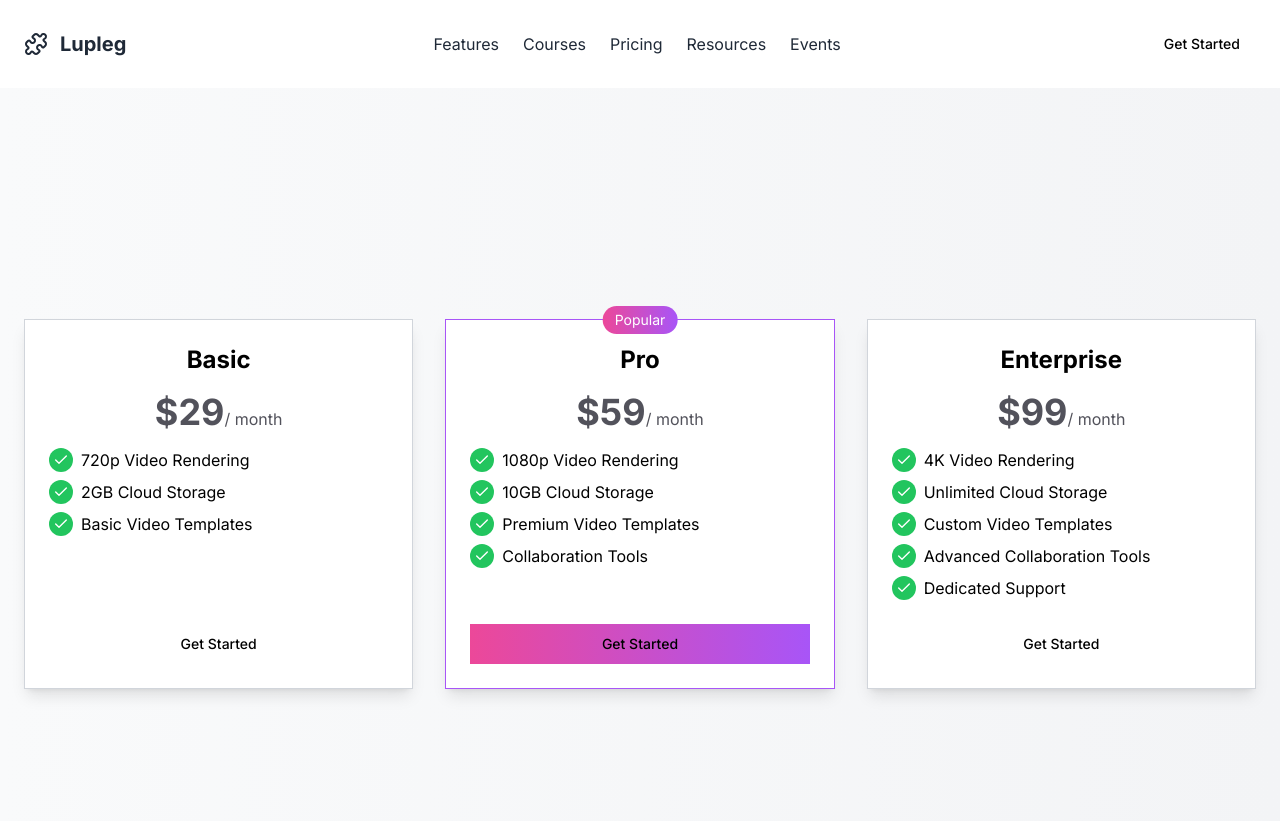
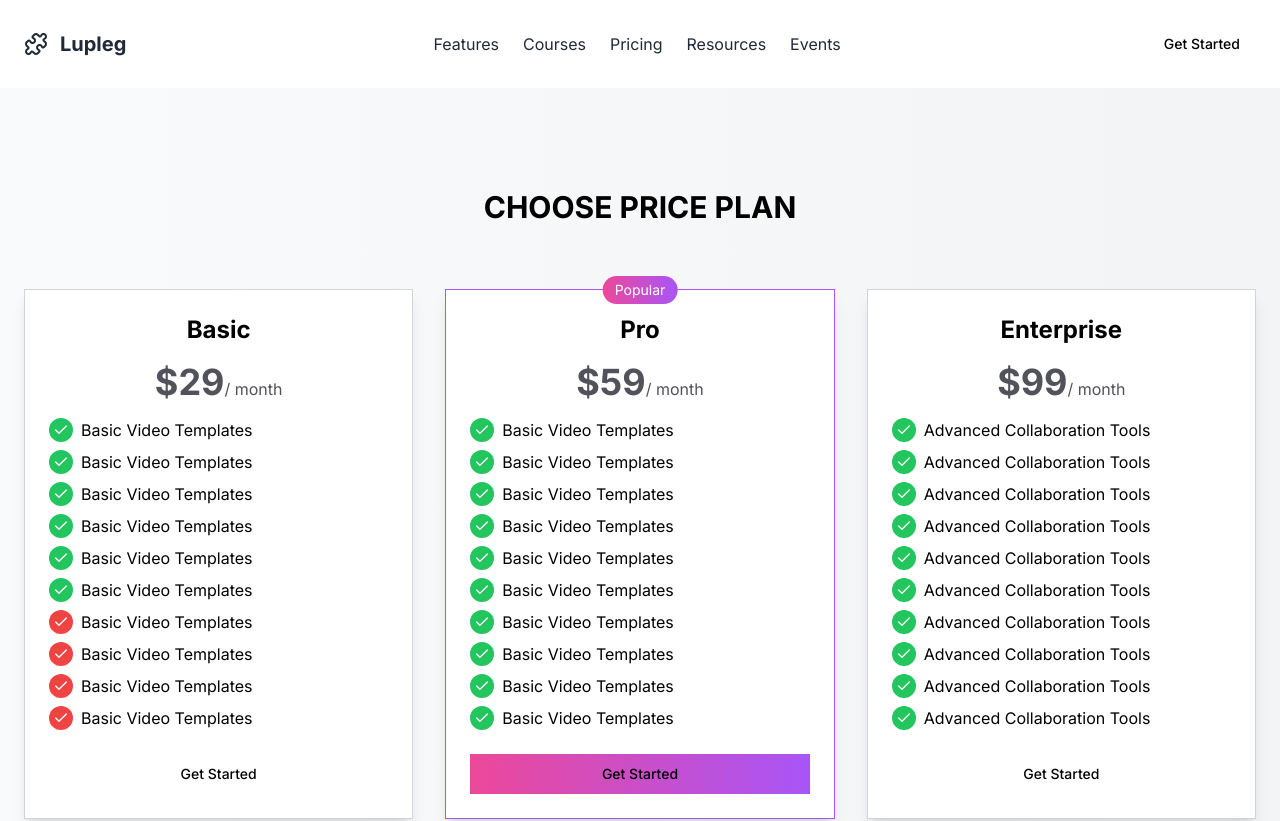
Before and after one commit to Lupleg-dev/React_Tutorials, a Next.js app: page /pricing in a window 1280 px wide. Shown: the top 821 px of the page. Built offline with nearby package versions, Linux system fonts and the light colour scheme.

Commit message:
added content in price plan

```diff
--- a/app/pricing/page.js
+++ b/app/pricing/page.js
@@ -1,27 +1,64 @@
 import { Button } from "@/components/ui/button";
 
-export default function Component() {
+export default function PricePlan() {
   return (
     <section className="min-h-screen w-full py-12 bg-gradient-to-r from-gray-50 to-gray-100 dark:from-zinc-900 dark:to-zinc-800 flex items-center justify-center">
+
       <div className="container px-4 md:px-6">
+      <div>
+              <h3 className="text-3xl p-8 font-bold text-center">
+                CHOOSE PRICE PLAN
+              </h3>
+            </div>
+
         <div className="grid grid-cols-1 gap-6 mt-8 md:grid-cols-3 md:gap-8">
           <div className="flex flex-col p-6 bg-white shadow-lg rounded-lg dark:bg-zinc-850 justify-between border border-gray-300">
+
             <div>
               <h3 className="text-2xl font-bold text-center">Basic</h3>
               <div className="mt-4 text-center text-zinc-600 dark:text-zinc-400">
                 <span className="text-4xl font-bold">$29</span>/ month
               </div>
               <ul className="mt-4 space-y-2">
+
                 <li className="flex items-center">
                   <CheckIcon className="text-white text-xs bg-green-500 rounded-full mr-2 p-1" />
-                  720p Video Rendering
+                  Basic Video Templates
                 </li>
                 <li className="flex items-center">
                   <CheckIcon className="text-white text-xs bg-green-500 rounded-full mr-2 p-1" />
-                  2GB Cloud Storage
+                  Basic Video Templates
                 </li>
                 <li className="flex items-center">
                   <CheckIcon className="text-white text-xs bg-green-500 rounded-full mr-2 p-1" />
+                  Basic Video Templates
+                </li>
+                <li className="flex items-center">
+                  <CheckIcon className="text-white text-xs bg-green-500 rounded-full mr-2 p-1" />
+                  Basic Video Templates
+                </li>
+                <li className="flex items-center">
+                  <CheckIcon className="text-white text-xs bg-green-500 rounded-full mr-2 p-1" />
+                  Basic Video Templates
+                </li>
+                <li className="flex items-center">
+                  <CheckIcon className="text-white text-xs bg-green-500 rounded-full mr-2 p-1" />
+                  Basic Video Templates
+                </li>
+                <li className="flex items-center">
+                  <CheckIcon className="text-white text-xs bg-red-500 rounded-full mr-2 p-1" />
+                  Basic Video Templates
+                </li>
+                <li className="flex items-center">
+                  <CheckIcon className="text-white text-xs bg-red-500 rounded-full mr-2 p-1" />
+                  Basic Video Templates
+                </li>
+                <li className="flex items-center">
+                  <CheckIcon className="text-white text-xs bg-red-500 rounded-full mr-2 p-1" />
+                  Basic Video Templates
+                </li>
+                <li className="flex items-center">
+                  <CheckIcon className="text-white text-xs bg-red-500 rounded-full mr-2 p-1" />
                   Basic Video Templates
                 </li>
               </ul>
@@ -40,22 +77,47 @@ export default function Component() {
                 <span className="text-4xl font-bold">$59</span>/ month
               </div>
               <ul className="mt-4 space-y-2">
-                <li className="flex items-center">
-                  <CheckIcon className="text-white text-2xs bg-green-500 rounded-full mr-2 p-1" />
-                  1080p Video Rendering
+              <li className="flex items-center">
+                  <CheckIcon className="text-white text-xs bg-green-500 rounded-full mr-2 p-1" />
+                  Basic Video Templates
                 </li>
                 <li className="flex items-center">
                   <CheckIcon className="text-white text-xs bg-green-500 rounded-full mr-2 p-1" />
-                  10GB Cloud Storage
+                  Basic Video Templates
                 </li>
                 <li className="flex items-center">
                   <CheckIcon className="text-white text-xs bg-green-500 rounded-full mr-2 p-1" />
-                  Premium Video Templates
+                  Basic Video Templates
                 </li>
                 <li className="flex items-center">
                   <CheckIcon className="text-white text-xs bg-green-500 rounded-full mr-2 p-1" />
-                  Collaboration Tools
+                  Basic Video Templates
                 </li>
+                <li className="flex items-center">
+                  <CheckIcon className="text-white text-xs bg-green-500 rounded-full mr-2 p-1" />
+                  Basic Video Templates
+                </li>
+                <li className="flex items-center">
+                  <CheckIcon className="text-white text-xs bg-green-500 rounded-full mr-2 p-1" />
+                  Basic Video Templates
+                </li>
+                <li className="flex items-center">
+                  <CheckIcon className="text-white text-xs bg-green-500 rounded-full mr-2 p-1" />
+                  Basic Video Templates
+                </li>
+                <li className="flex items-center">
+                  <CheckIcon className="text-white text-xs bg-green-500 rounded-full mr-2 p-1" />
+                  Basic Video Templates
+                </li>
+                <li className="flex items-center">
+                  <CheckIcon className="text-white text-xs bg-green-500 rounded-full mr-2 p-1" />
+                  Basic Video Templates
+                </li>
+                <li className="flex items-center">
+                  <CheckIcon className="text-white text-xs bg-green-500 rounded-full mr-2 p-1" />
+                  Basic Video Templates
+                </li>
+
               </ul>
             </div>
             <div className="mt-6">
@@ -71,17 +133,10 @@ export default function Component() {
                 <span className="text-4xl font-bold">$99</span>/ month
               </div>
               <ul className="mt-4 space-y-2">
+
                 <li className="flex items-center">
                   <CheckIcon className="text-white text-xs bg-green-500 rounded-full mr-2 p-1" />
-                  4K Video Rendering
-                </li>
-                <li className="flex items-center">
-                  <CheckIcon className="text-white text-xs bg-green-500 rounded-full mr-2 p-1" />
-                  Unlimited Cloud Storage
-                </li>
-                <li className="flex items-center">
-                  <CheckIcon className="text-white text-xs bg-green-500 rounded-full mr-2 p-1" />
-                  Custom Video Templates
+                  Advanced Collaboration Tools
                 </li>
                 <li className="flex items-center">
                   <CheckIcon className="text-white text-xs bg-green-500 rounded-full mr-2 p-1" />
@@ -89,8 +144,37 @@ export default function Component() {
                 </li>
                 <li className="flex items-center">
                   <CheckIcon className="text-white text-xs bg-green-500 rounded-full mr-2 p-1" />
-                  Dedicated Support
+                  Advanced Collaboration Tools
                 </li>
+                <li className="flex items-center">
+                  <CheckIcon className="text-white text-xs bg-green-500 rounded-full mr-2 p-1" />
+                  Advanced Collaboration Tools
+                </li>
+                <li className="flex items-center">
+                  <CheckIcon className="text-white text-xs bg-green-500 rounded-full mr-2 p-1" />
+                  Advanced Collaboration Tools
+                </li>
+                <li className="flex items-center">
+                  <CheckIcon className="text-white text-xs bg-green-500 rounded-full mr-2 p-1" />
+                  Advanced Collaboration Tools
+                </li>
+                <li className="flex items-center">
+                  <CheckIcon className="text-white text-xs bg-green-500 rounded-full mr-2 p-1" />
+                  Advanced Collaboration Tools
+                </li>
+                <li className="flex items-center">
+                  <CheckIcon className="text-white text-xs bg-green-500 rounded-full mr-2 p-1" />
+                  Advanced Collaboration Tools
+                </li>
+                <li className="flex items-center">
+                  <CheckIcon className="text-white text-xs bg-green-500 rounded-full mr-2 p-1" />
+                  Advanced Collaboration Tools
+                </li>
+                <li className="flex items-center">
+                  <CheckIcon className="text-white text-xs bg-green-500 rounded-full mr-2 p-1" />
+                  Advanced Collaboration Tools
+                </li>
+
               </ul>
             </div>
             <div className="mt-6">
```
